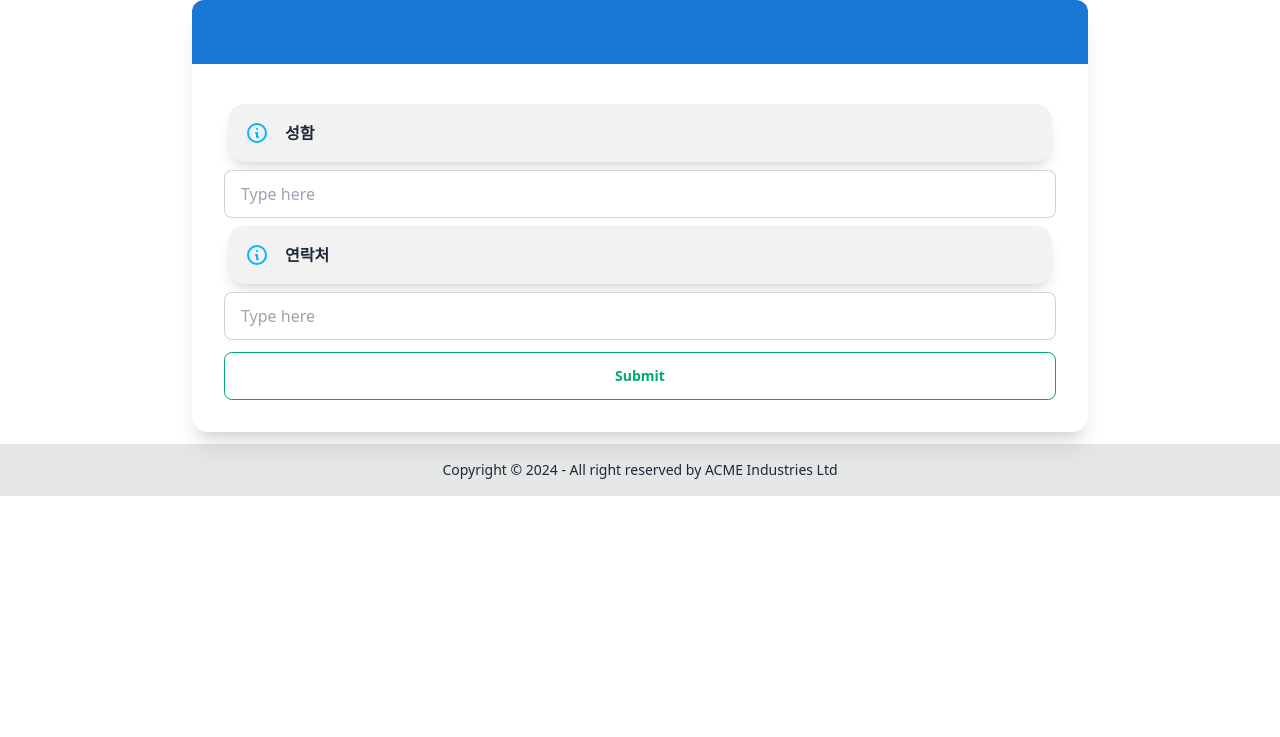
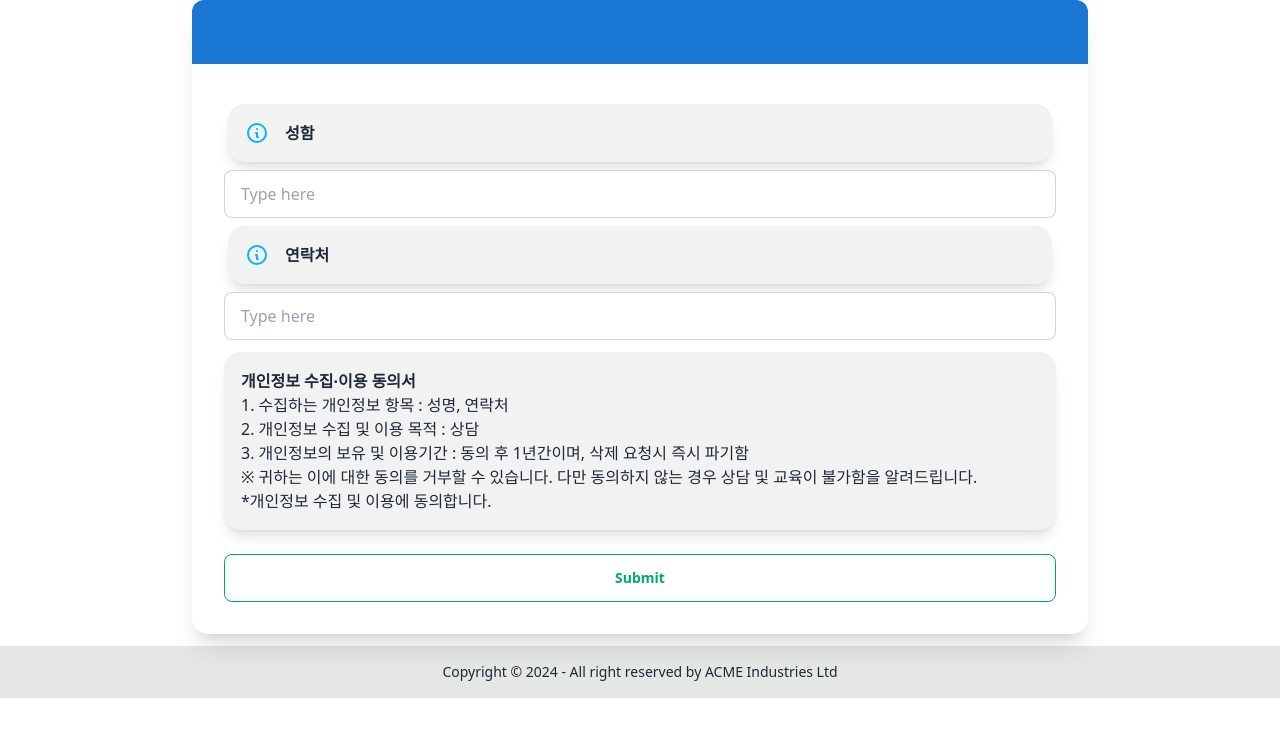
Before and after one commit to kimjchan/create_form, a PHP site: template application/views/page/view.php in a window 1280 px wide. Shown: the top 737 px of the page. Run offline with PHP 8.4, Linux system fonts and the light colour scheme; the template is opened without the code that fills it, so the values that code supplies are empty; some libraries are stand-ins or nearby versions.

Commit message:
feat : 개인정보 처리 방침 동의서 작성 및 서버 이미지 업로드 수정

```diff
--- a/application/controllers/Process.php
+++ b/application/controllers/Process.php
@@ -104,16 +104,16 @@ class Process extends CI_Controller {
 	{
 		$config['upload_path'] = './uploads/';
 		$config['allowed_types'] = 'gif|jpg|png';
-		$config['max_size']	= '100';
 		$config['max_width']  = '1024';
-		$config['max_height']  = '768';
+		$config['max_height']  = '1200';
 		$config['encrypt_name']=true;
 
 		$this->load->library('upload', $config);
 
 		if ( ! $this->upload->do_upload('uploadFile'))
 		{
-			echo json_encode(array('res'=>false));
+			$error = array('error' => $this->upload->display_errors());
+			echo json_encode(array('res'=>false, 'error'=>$error));
 		}
 		else
 		{
--- a/application/views/page/view.php
+++ b/application/views/page/view.php
@@ -1,7 +1,18 @@
 <script src="https://cdnjs.cloudflare.com/ajax/libs/dom-to-image/2.6.0/dom-to-image.js" integrity="sha512-wUa0ktp10dgVVhWdRVfcUO4vHS0ryT42WOEcXjVVF2+2rcYBKTY7Yx7JCEzjWgPV+rj2EDUr8TwsoWF6IoIOPg==" crossorigin="anonymous" referrerpolicy="no-referrer"></script>
 <script>
   document.title = `<?=$row['title']?>`;
+  function modalHide(){
+    document.getElementById("modal").classList.add('hidden')
+  }
 </script>
+<?php if($row['thumnail']!=""){?>
+<div id="modal" class="w-full h-screen overflow-y-hidden bg-gray-100 fixed top-0 left-0 z-50 bg-opacity-75">
+  <img src="<?=base_url()?>uploads/<?=$row['thumnail']?>" class="max-w-4xl w-full mb-3 mx-auto" alt="Responsive image">
+  <div class="w-full h-screen absolute top-0 left-0 flex justify-center items-center z-10 bg-gray-500 bg-opacity-50">
+    <button onclick="modalHide()" class="btn btn-wide glass">Start</button>
+  </div>
+</div>
+<?php } ?>
 <div class="flex flex-col items-center" id="capture_area">
   <div class="card max-w-4xl w-full bg-base-100 shadow-xl">
     <div class="navbar rounded-t-xl" style="background-color:rgb(25, 118, 210);">
@@ -102,6 +113,17 @@
             <input type="text" placeholder="Type here" class="input input-bordered w-full typed_value" />
           </label>
         </div>
+        <div role="alert" class="alert shadow-lg mt-3 mb-3">
+          <div>
+            <h2 class="font-bold">개인정보 수집·이용 동의서</h2>
+            <div class="text-md break-keep">
+              1. 수집하는 개인정보 항목 : 성명, 연락처 <br/>
+              2. 개인정보 수집 및 이용 목적 : 상담<br/>
+              3. 개인정보의 보유 및 이용기간 : 동의 후 1년간이며, 삭제 요청시 즉시 파기함
+              <br/>※ 귀하는 이에 대한 동의를 거부할 수 있습니다. 다만 동의하지 않는 경우 상담 및 교육이 불가함을 알려드립니다.
+              <br/>*개인정보 수집 및 이용에 동의합니다.</div>
+          </div>
+        </div>
         <button type="button" onclick="onHandleSubmit()" class="btn btn-outline btn-success w-full mt-3">Submit</button>
       </form>
     </div>
--- a/dist/js/form.js
+++ b/dist/js/form.js
@@ -186,6 +186,7 @@ function readURL(input) {
   let formData = new FormData();
   let files = imgInputEl.files[0];
   formData.append("uploadFile", files);
+  console.log(123123);
   fetch(`${BASEURL}/process/file_upload`, {
     method: 'POST',
     body: formData
@@ -195,6 +196,8 @@ function readURL(input) {
     if(result.res){
       thumnailEl.value = result.file_name;
       alert('파일 업로드 완료');
+    }else{
+      alert('파일 업로드 실패');
     }
   })
   .catch(err => console.log(err));
```
Also changed, not shown: application/views/page/preview.php (+11 -0 lines).
